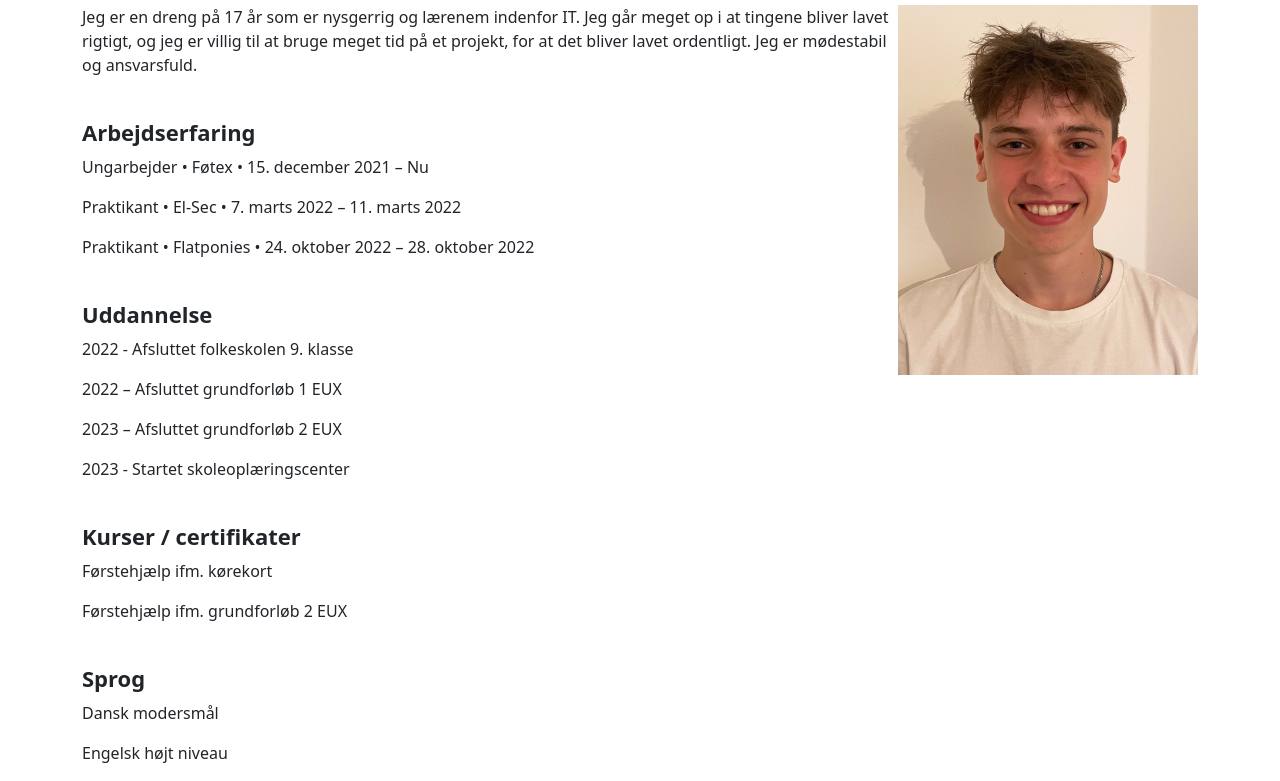
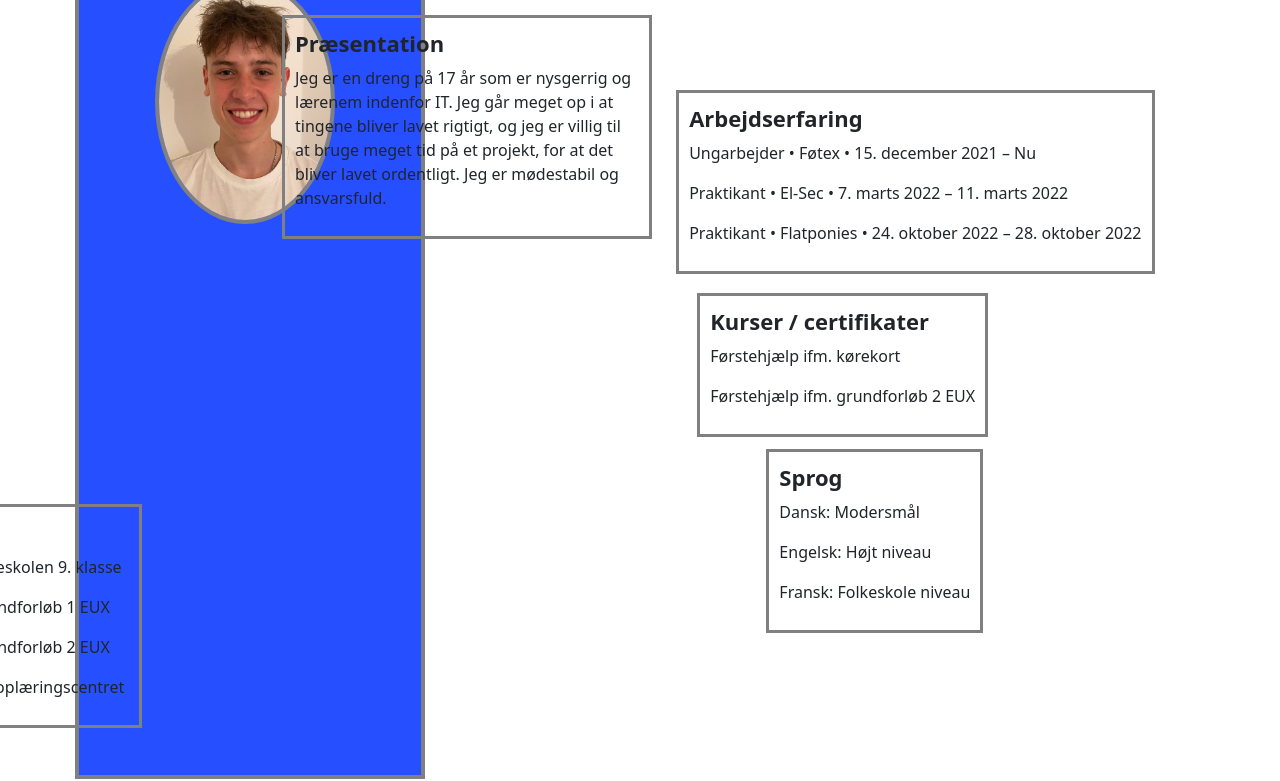
Before and after one commit to Bennyyy4676/cv, a plain HTML site: page index.html in a window 1280 px wide. Shown: the part 121-902 px from the top of the page. After the commit the page ends 849 px from the top, so only its background shows below. Drawn offline with nearby package versions, Linux system fonts and the light colour scheme.

Commit message:
Seventh Update

```diff
--- a/index.html
+++ b/index.html
@@ -11,49 +11,125 @@
     {
         font-weight: bold;
 
+        font-size: 35px;
+        line-height: 30px;
+    }
+    h2
+    {
+        font-weight: bold;
+
         font-size: 22px;
         line-height: 30px;
+    }
+    span.presentationBox
+    {
+        display: inline-block;
+        width: 370px;
+        height: auto;
+        padding: 10px;
+        border: 3px solid gray;
+        position: relative; left: 200px;
+    }
+    span.workExperinceBox
+    {
+        display: inline-block;
+        width: auto;
+        height: auto;
+        padding: 10px;
+        border: 3px solid gray;
+        position: relative; left: 220px; top: 35px;
+    }
+    span.educationBox
+    {
+        display: inline-block;
+        width: 305px;
+        height: auto;
+        padding: 10px;
+        border: 3px solid gray;
+        position: relative; left: -245px; top: 265px;
+    }
+    span.courseBox
+    {
+        display: inline-block;
+        width: auto;
+        height: auto;
+        padding: 10px;
+        border: 3px solid gray;
+        position: relative; left:306px; top: -26px;
+    }
+    span.languageBox
+    {
+        display: inline-block;
+        width: auto;
+        height: auto;
+        padding: 10px;
+        border: 3px solid gray;
+        position: relative; left: 80px; top: 170px;
+    }
+    span.bannerLeft
+    {
+        display: inline-block;
+        width: 350px;
+        height: 910px;
+        padding: 5px;
+        border: 4px solid gray;
+        background-color: rgba(0, 50, 255, 0.85);
+        position: fixed; left: 75px; top: -10px;
+    }
+    img
+    {
+        border-radius: 50%;
+        border: 4px solid gray;
+        position: fixed; left: 155px; top: 100px;
     }
 </style>
 </head>
 <body>
 
+    <span class="bannerLeft"></span>
+
+    <img src="Pictures/IMG_0001.jpg" class="float-end" width="180px" height="245px">
+
 <div class="container">
+    <br>
     <br>
     <center><h1>Marcus Rossen</h1></center>
     <center><hr style="height: 1.5px; width: 30%; color: black"></center>
-    <h1>Præsentation</h1>
-
-    <img src="Pictures/IMG_0001.jpg" class="float-end" width="300px" height="370px">
-
+    <br>
+    <div>
+        <span class="presentationBox">
+            <h2>Præsentation</h2>
                 <p>
                 Jeg er en dreng på 17 år som er nysgerrig og lærenem indenfor IT. Jeg går meget op i
                 at tingene bliver lavet rigtigt, og jeg er villig til at bruge meget tid på et projekt, for at
                 det bliver lavet ordentligt. Jeg er mødestabil og ansvarsfuld.
                 </p>
-    <br>
-
-    <h1>Arbejdserfaring</h1>
+        </span>
+        <span class="workExperinceBox">
+            <h2>Arbejdserfaring</h2>
                 <p>Ungarbejder • Føtex • 15. december 2021 – Nu</p>
                 <p>Praktikant • El-Sec • 7. marts 2022 – 11. marts 2022</p>
                 <p>Praktikant • Flatponies • 24. oktober 2022 – 28. oktober 2022</p>
-    <br>
-
-    <h1>Uddannelse</h1>
+        </span>
+        <span class="educationBox">
+            <h2>Uddannelse</h2>
                 <p>2022 - Afsluttet folkeskolen 9. klasse</p>
                 <p>2022 – Afsluttet grundforløb 1 EUX</p>
                 <p>2023 – Afsluttet grundforløb 2 EUX</p>
-        <p>2023 - Startet skoleoplæringscenter</p>
-    <br>
-
-    <h1>Kurser / certifikater</h1>
+                <p>2023 - Startet Skoleoplæringscentret</p>
+        </span>
+        <span class="courseBox">
+            <h2>Kurser / certifikater</h2>
             <p>Førstehjælp ifm. kørekort</p>
             <p>Førstehjælp ifm. grundforløb 2 EUX</p>
-    <br>
-
-    <h1>Sprog</h1>
-        <p>Dansk modersmål</p>
-        <p>Engelsk højt niveau</p>
+        </span>
+        <span class="languageBox">
+            <h2>Sprog</h2>
+                <p>Dansk: Modersmål</p>
+                <p>Engelsk: Højt niveau</p>
+                <p>Fransk: Folkeskole niveau</p>
+        </span>
+    </div>
 </div>
 
 </body>
```
Lines whose indentation alone changed are shown as unchanged.
